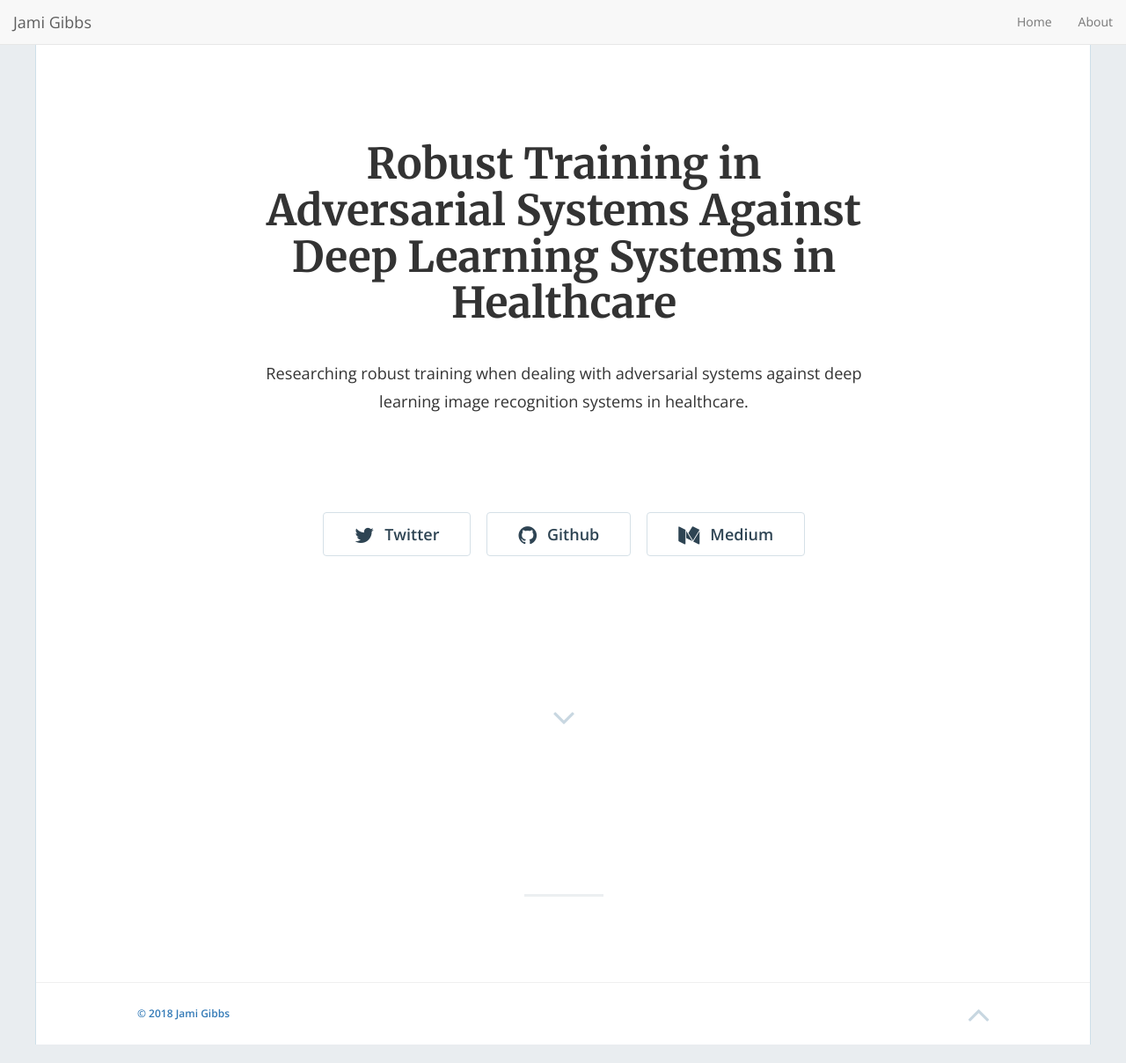
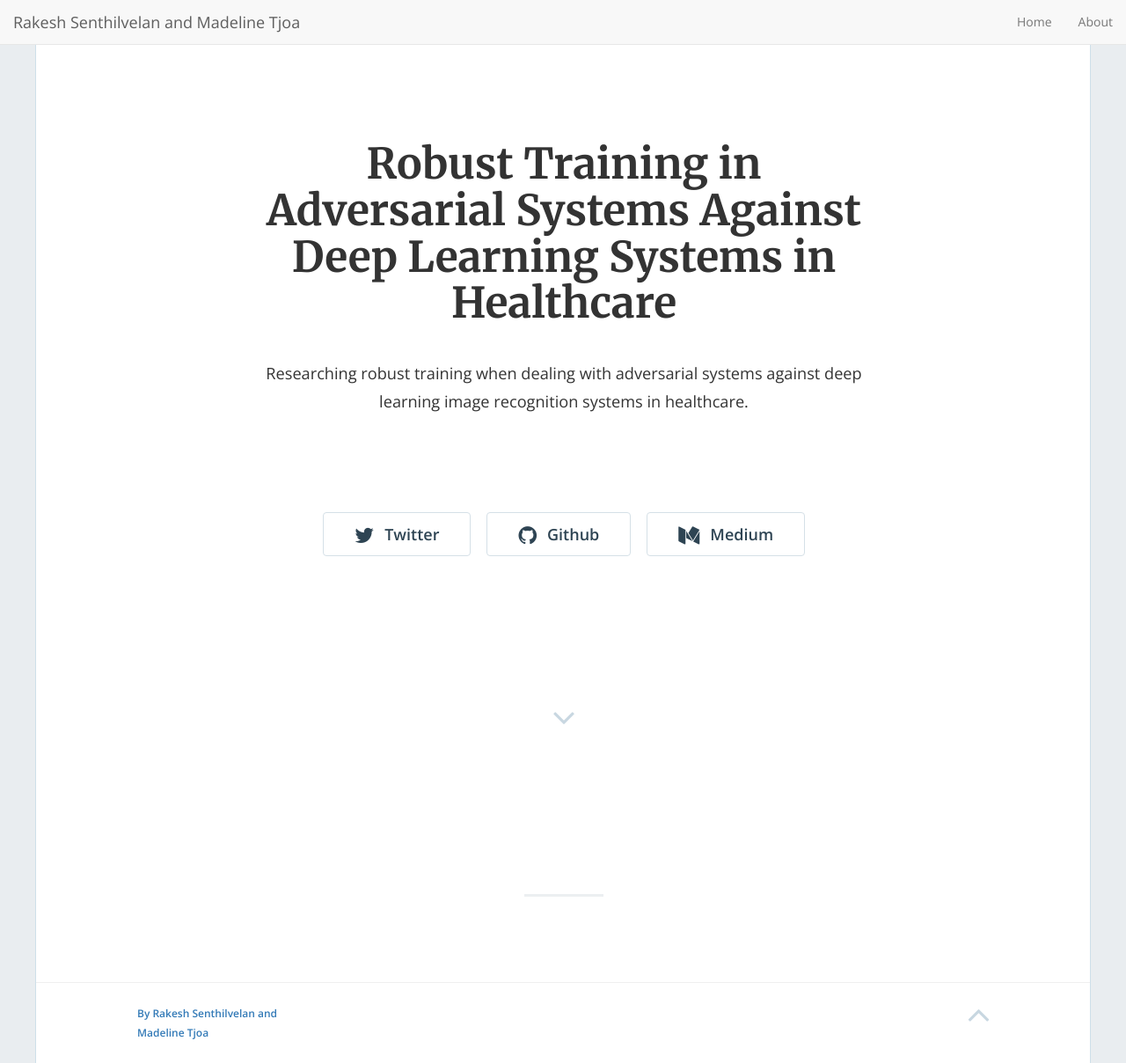
Before and after one commit to medicalA15/medicalA15.github.io, a Jekyll site: the page built from index.markdown, in a window 1280 px wide and 1208 px high. Shown: the whole window at 88% size. Built offline with Jekyll 4.4.1, drawn with Linux system fonts in a browser that asks for light colours; nearby versions of some CDN libraries; the list of posts is cut into pages by our own code.

Commit message:
Update _config.yml

```diff
--- a/_config.yml
+++ b/_config.yml
@@ -85,10 +85,8 @@ pagination:
 ############################################################
 
 ### Phantom settings
-footer_text: '© 2018 Jami Gibbs'
-admin_name: 'Jami Gibbs'
-google_analytics: "UA-9999999-99" # Update with your own tracking ID
-enable_contact: false
+footer_text: 'By Rakesh Senthilvelan and Madeline Tjoa'
+admin_name: 'Rakesh Senthilvelan and Madeline Tjoa'
 
 #### Phantom Navigation menu
 enable_nav: true
```
